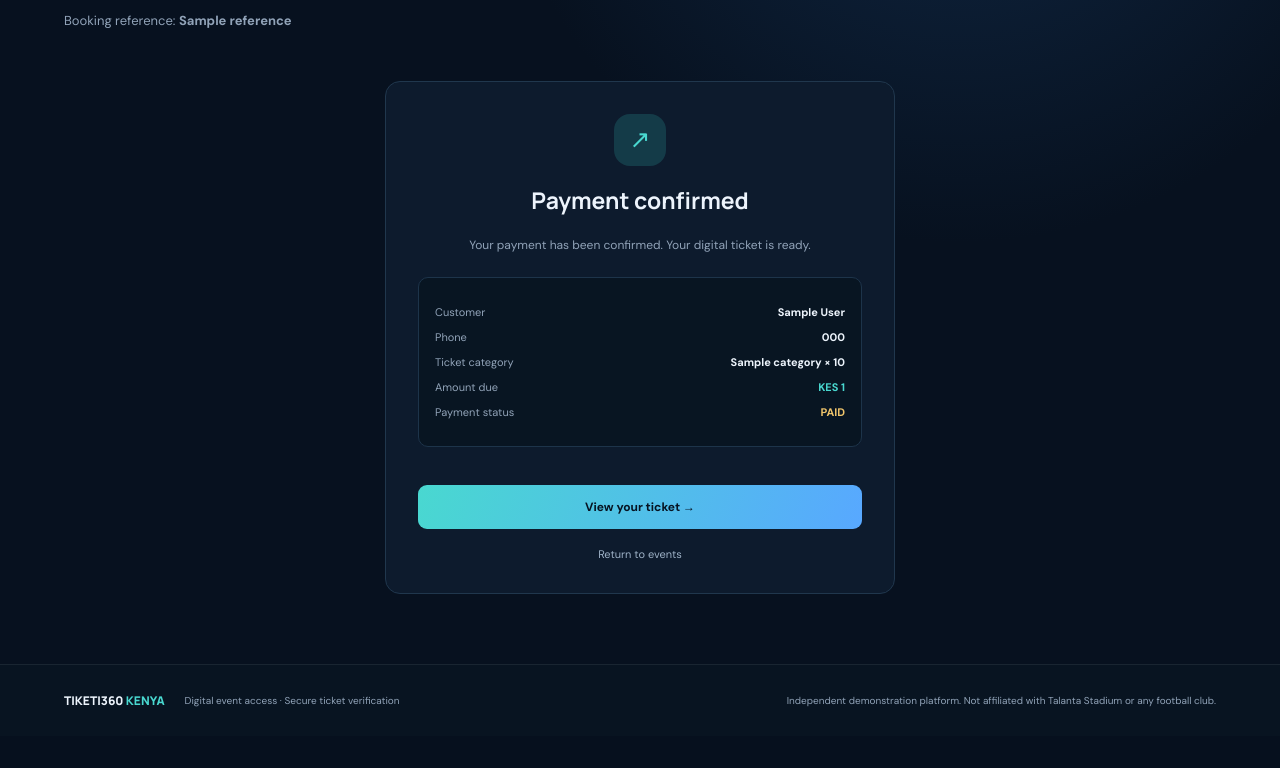
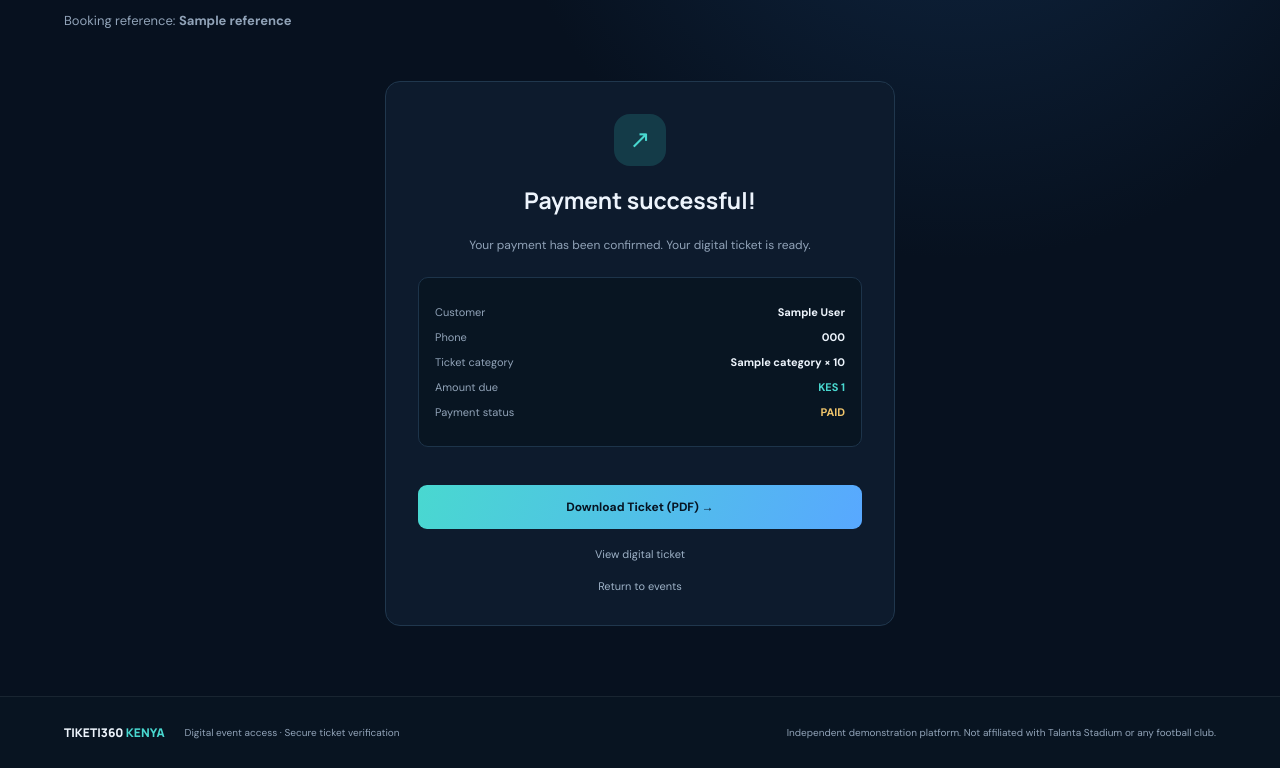
Before and after one commit to tripxine/talantasportscitytickets-ke, a Flask app: template templates/payment.html in a window 1280 px wide. Shown: the part 240-1008 px from the top of the page. Before the commit the page ends 947 px from the top, so only its background shows below. Run offline with Flask 3, Linux system fonts and the light colour scheme; the template is opened without the code that fills it: most values are stand-ins (such as "Sample title", 1, 10 or a date in 2020); parts of the project's set-up code (start-up, migrations or seed data) failed here and were passed over; some libraries are stand-ins or nearby versions.

Commit message:
Improve M-PESA checkout and ticket confirmation flow

```diff
--- a/app.py
+++ b/app.py
@@ -465,6 +465,27 @@ def palpluss_callback():
         return jsonify({"ok": False}), 500
 
 
+@app.route("/payment/<reference>/status", methods=["GET"])
+def payment_status(reference):
+    booking = get_booking(reference)
+    if not booking:
+        abort(404)
+
+    paid = (
+        booking["payment_status"] == "PAID"
+        and bool(booking["qr_token"])
+    )
+
+    return jsonify({
+        "status": booking["payment_status"],
+        "paid": paid,
+        "ticket_url": (
+            url_for("ticket_pdf", reference=reference)
+            if paid else None
+        )
+    })
+
+
 @app.route("/payment/<reference>", methods=["GET"])
 def payment(reference):
     booking = get_booking(reference)
--- a/templates/payment.html
+++ b/templates/payment.html
@@ -6,36 +6,101 @@
     <h1>Complete your <span class="accent">booking.</span></h1>
     <p class="muted">Booking reference: <b>{{ booking.reference }}</b></p>
 </div>
+
 <div class="payment-panel">
     <div class="payment-icon">↗</div>
-    <h2>{% if booking.payment_status == "PAID" %}Payment confirmed{% else %}Complete your payment{% endif %}</h2>
-    <p>
-        {% if booking.payment_status == "PAID" %}
-            Your payment has been confirmed. Your digital ticket is ready.
-        {% else %}
-            Your booking is not yet paid. A ticket and QR code will only be issued after PalPluss independently confirms successful payment.
-        {% endif %}
-    </p>
+
+    {% if booking.payment_status == "PAID" %}
+        <h2>Payment successful!</h2>
+        <p>Your payment has been confirmed. Your digital ticket is ready.</p>
+    {% elif booking.payment_status == "PENDING" %}
+        <h2>Waiting for M-PESA confirmation</h2>
+        <p>Check your phone and complete the M-PESA payment prompt. Your ticket will be available after PalPluss confirms payment.</p>
+    {% else %}
+        <h2>Complete your payment</h2>
+        <p>Your booking is saved. Complete payment to receive your digital ticket and QR code.</p>
+    {% endif %}
+
     <div class="payment-details">
         <div><span>Customer</span><b>{{ booking.full_name }}</b></div>
         <div><span>Phone</span><b>{{ booking.phone }}</b></div>
         <div><span>Ticket category</span><b>{{ booking.category }} × {{ booking.quantity }}</b></div>
-        <div><span>Amount due</span><b class="amount">{% if booking.category == "PRICE_PENDING" or booking.total_amount <= 0 %}Price pending{% else %}KES {{ "{:,}".format(booking.total_amount) }}{% endif %}</b></div>
-        <div><span>Payment status</span><b class="status">{{ booking.payment_status }}</b></div>
+        <div>
+            <span>Amount due</span>
+            <b class="amount">
+                {% if booking.category == "PRICE_PENDING" or booking.total_amount <= 0 %}
+                    Price pending
+                {% else %}
+                    KES {{ "{:,}".format(booking.total_amount) }}
+                {% endif %}
+            </b>
+        </div>
+        <div><span>Payment status</span><b class="status" id="payment-status">{{ booking.payment_status }}</b></div>
     </div>
+
     {% if booking.payment_status == "PAID" %}
-        <a class="btn primary full" href="{{ url_for("ticket", reference=booking.reference) }}">View your ticket →</a>
+        <a class="btn primary full" href="{{ url_for('ticket_pdf', reference=booking.reference) }}">Download Ticket (PDF) →</a>
+        <a class="back centered" href="{{ url_for('ticket', reference=booking.reference) }}">View digital ticket</a>
+
+    {% elif booking.payment_status == "PENDING" %}
+        <div id="pending-message" class="form-note">
+            <strong>Payment pending.</strong> Keep this page open. We are checking for payment confirmation automatically.
+        </div>
+        <p class="form-note">If the M-PESA prompt has not appeared, check your phone and wait. Do not pay a second time while this request is pending.</p>
+
     {% elif can_pay %}
-        <form method="POST" action="{{ url_for("palpluss_stk", reference=booking.reference) }}">
+        <form method="POST" action="{{ url_for('palpluss_stk', reference=booking.reference) }}">
             <input type="hidden" name="csrf_token" value="{{ csrf_token }}">
             <label for="payment-phone">M-PESA phone number</label>
             <input id="payment-phone" name="phone" type="tel" value="{{ booking.phone }}" required autocomplete="tel" placeholder="07XXXXXXXX">
-            <button class="btn primary full" type="submit">Pay with M-PESA</button>
+            <button class="btn primary full" type="submit">Complete Payment</button>
         </form>
-        <p class="form-note">A PalPluss payment prompt will be sent to your phone. Only approve it if the amount and payment details are correct.</p>
+        <p class="form-note">A PalPluss STK Push will be sent to your phone. Check that the amount is correct before approving the M-PESA prompt.</p>
+
     {% else %}
         <p class="form-note">Online payment is not enabled for this booking yet. Do not send money to anyone claiming to collect payment for this booking.</p>
     {% endif %}
-    <a class="back centered" href="{{ url_for("index") }}">Return to events</a>
+
+    <a class="back centered" href="{{ url_for('index') }}">Return to events</a>
 </div>
+
+{% if booking.payment_status == "PENDING" %}
+<script>
+(() => {
+    const statusUrl = {{ url_for('payment_status', reference=booking.reference)|tojson }};
+    let checking = false;
+
+    async function checkPayment() {
+        if (checking || document.hidden) return;
+        checking = true;
+
+        try {
+            const response = await fetch(statusUrl, {
+                method: "GET",
+                cache: "no-store",
+                headers: { "Accept": "application/json" }
+            });
+
+            if (!response.ok) return;
+
+            const data = await response.json();
+
+            if (data.paid && data.ticket_url) {
+                document.getElementById("payment-status").textContent = "PAID";
+                window.location.reload();
+            } else if (data.status === "FAILED" || data.status === "REVIEW") {
+                window.location.reload();
+            }
+        } catch (error) {
+            console.error("Payment status check failed:", error);
+        } finally {
+            checking = false;
+        }
+    }
+
+    checkPayment();
+    setInterval(checkPayment, 5000);
+})();
+</script>
+{% endif %}
 {% endblock %}
```
